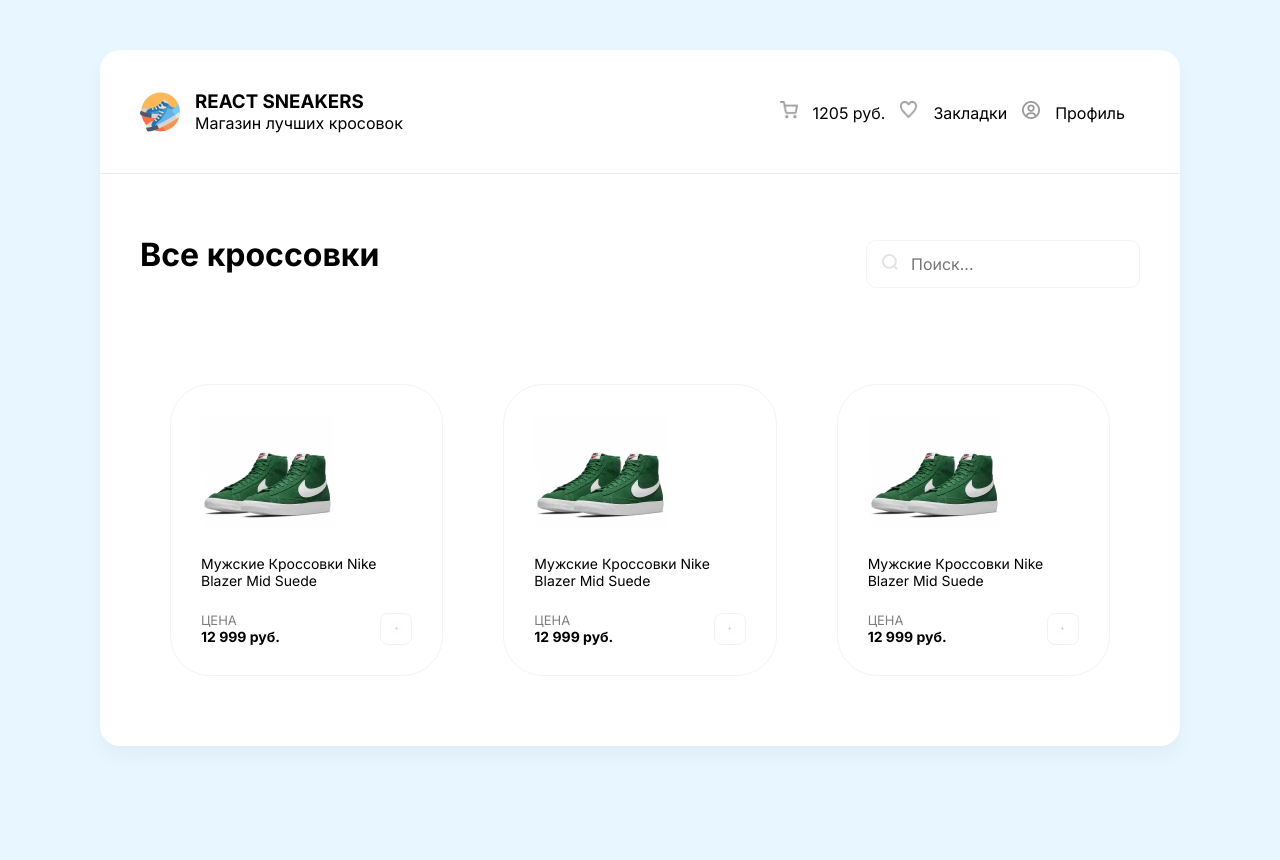
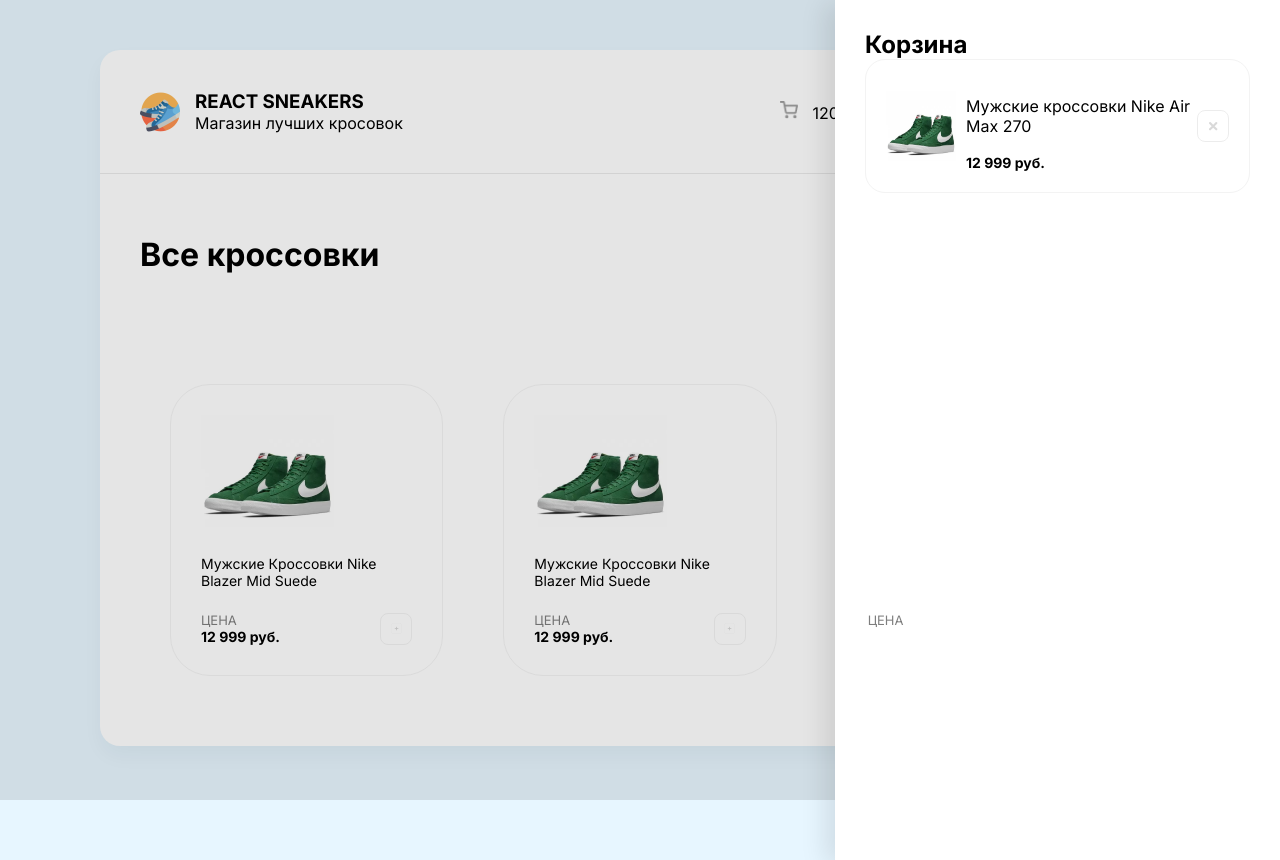
Before and after one commit to 1-infinity-1/sneaker, a React (Create React App) app: page / in a window 1280 px wide. Before the commit the page ends 800 px from the top, so only its background shows below. Built offline with nearby package versions, Linux system fonts and the light colour scheme.

Commit message:
верстка корзины 52.29

```diff
--- a/src/App.js
+++ b/src/App.js
@@ -3,6 +3,23 @@
 function App() {
     return (
         <div className="wrapper">
+            <div className = "overlay">
+                <div className="drawer">
+                    <h2>Корзина</h2>
+                    <div className="cartItem">
+                    <img className="cartItemImg" src="/image/sneakers/1.png" alt="Sneakers"/>
+                    <div>
+                        <p>
+                            Мужские кроссовки Nike Air Max 270
+                        </p>
+                        <b>
+                            12 999 руб.
+                        </b>
+                    </div>
+                    <img className = "btn_cross" src="/image/btn-cross.svg" alt="cross" />
+                    </div>
+                </div>
+            </div>
             <header>
                 <div className="headerLeft">
                     <img width={40} height={40} src="/image/logo.png"/>
--- a/src/index.scss
+++ b/src/index.scss
@@ -15,7 +15,59 @@
   margin: 50px auto;
   //
 }
+.overlay{
+  position: absolute;
+  left: 0;
+  top: 0;
+  width: 100%;
+  height:100%;
+  background-color: rgba(0, 0, 0, 0.1);
+  z-index: 0.5;
+}
+.drawer{
+  position: absolute;
+  width: 385px;
+  height: 100%;
+  right: 0;
+  background: #FFFFFF;
+  box-shadow: -10px 4px 24px rgba(0, 0, 0, 0.1);
+  padding: 30px;
+  h2{
+    margin: 0;
+  }
+  .cartItem{
+    border: 1px solid #f3f3f3;
+    border-radius: 20px;
+    overflow: hidden;
+    display: flex;
+    align-items: center;
+    padding: 20px;
+    .cartItemImg{
+      width: 70px;
+      height: 70px;
+      background-size: contain;
+      background-position: 0 10px;
+      background-repeat: no-repeat;
+      margin-right: 10px;
+    }
+    p{
 
+      font-size: 16px;
+    }
+    b {
+      font-size: 14px;
+    }
+
+    .btn_cross {
+      cursor: pointer;
+      opacity: 0.5;
+      transition: opacity 0.15s easy-in-out;
+      :hover {
+        opacity: 1;
+      }
+    }
+  }
+}
 header {
   display: flex;
   justify-content: space-between;
```
Also changed, not shown: public/image/btn-cross.svg (added).
